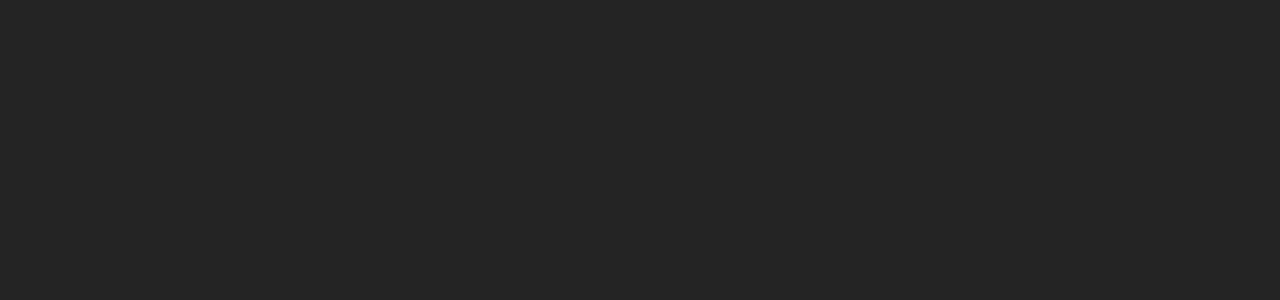
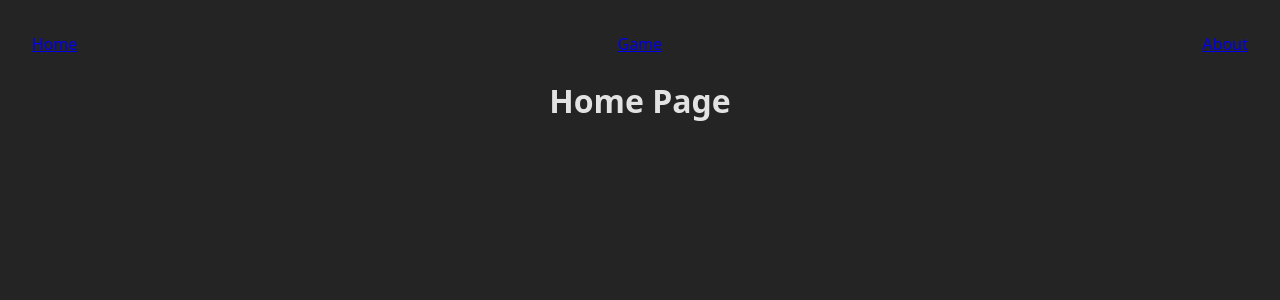
Before and after one commit to Bkeefe901/SBAmod320_ReactWebApp, a React (Vite) app: page / in a window 1280 px wide. Before the commit this address had no page. Shown: the top 300 px of the page. Built offline with nearby package versions, Linux system fonts and the light colour scheme.

Commit message:
Got Basic set up for games page set up, with data from api

```diff
--- a/package.json
+++ b/package.json
@@ -10,6 +10,7 @@
     "preview": "vite preview"
   },
   "dependencies": {
+    "axios": "^1.12.2",
     "dotenv": "^17.2.3",
     "react": "^19.1.1",
     "react-dom": "^19.1.1",
--- a/src/App.jsx
+++ b/src/App.jsx
@@ -1,16 +1,25 @@
 import { useState, useEffect, useReducer } from 'react';
 import { Routes, Route } from 'react-router-dom';
 import './App.css'
+
+// Pages
+import HomePage from './pages/HomePage';
+import GamePage from './pages/GamePage';
+import NotFound from './pages/NotFound';
+
+// Components
+import NavBar from './components/NavBar';
 
 function App() {
 
 
   return (
     <>
+      <NavBar />
       <Routes>
-        <Route />
-        <Route />
-        <Route />
+        <Route path="/" element={<HomePage />}/>
+        <Route path="/game" element={<GamePage />}/>
+        <Route path="*" element={<NotFound />}/>
       </Routes>
 
     </>
--- /dev/null
+++ b/src/components/NavBar.jsx
@@ -0,0 +1,28 @@
+import { Link } from "react-router-dom";
+
+export default function NavBar() {
+    let style = {
+        padding: 0,
+        width: '100%',
+        margin: 0,
+        display: 'flex',
+        justifyContent: 'space-between',
+        listStyle: 'none'
+    }
+
+    return (
+        <nav width={'100%'}>
+            <ul style={style}>
+                <Link to={"/"}>
+                    <li>Home</li>
+                </Link>
+                <Link to={"game"}>
+                    <li>Game</li>
+                </Link>
+                <Link to={"About"}>
+                    <li>About</li>
+                </Link>
+            </ul>
+        </nav>
+    )
+}
--- /dev/null
+++ b/src/pages/GamePage.jsx
@@ -0,0 +1,89 @@
+import { useState, useEffect } from "react";
+import axios from "axios";
+
+
+export default function GamePage() {
+    const [data, setData] = useState(null);
+    const [deck, setDeck] = useState(null);
+
+    let urlStr = `https://deckofcardsapi.com/api/deck/${deck ? deck : "new"}/draw/?count=4`;
+    // need conditional str like:
+    // // let urlStr = "https://deckofcardsapi.com/api/${deck ? deck_id : "new"}/new/draw/?count=${cards ? cards : 4}";
+
+
+    useEffect(() => {
+        async function getData() {
+            try {
+
+
+                let res = await axios.get(urlStr);
+
+                //console.log(res.data);
+                setData(res.data);
+                // need to get the deck id and save it for drawing new cards
+                setDeck(res.data.deck_id);
+
+            } catch (err) {
+                console.error(err.message);
+
+            }
+        }
+
+        getData();
+
+    }, []);
+
+
+    // function cardValue(card){
+    //     if(card.value == 'A'){
+    //         return 11;
+    //     }else if(card.value == 'J' || 'Q' || 'K'){
+    //         return 10;
+    //     }else{
+    //         return Number(card);
+    //     }
+    // }
+
+    // need to conditionally add new image for each hit
+    // need logic for dealer to draw or hold after player hits stand
+    // need to keep track of score bust bust and
+
+
+    let loading = () => {
+        return <h1>Loading</h1>
+    }
+
+    let loaded = () => {
+
+
+
+        return (
+            <>
+                <h2>Dealer's Cards</h2>
+                <div>
+                    <img src={data.cards[0].image} alt={data.cards[0].code} />
+                    <img src={data.cards[1].image} alt={data.cards[1].code} />
+                </div>
+                <br />
+                <br />
+                <br />
+                <h2>Your Cards</h2>
+                <div>
+                    <img src={data.cards[2].image} alt={data.cards[2].code} />
+                    <img src={data.cards[3].image} alt={data.cards[3].code} />
+                </div>
+                {/* <h3>Count: {cardValue(data.cards[2].value) + cardValue(data.cards[3].code)}</h3> */}
+                <div className="buttonCluster">
+                    <button>Hit</button>
+                    <button>Stand</button>
+                    <button>Double</button>
+                    <button>Split</button>
+                </div>
+            </>
+        )
+    }
+
+
+
+    return data ? loaded() : loading();
+}
--- /dev/null
+++ b/src/pages/HomePage.jsx
@@ -0,0 +1,3 @@
+export default function HomePage(){
+    return <h1>Home Page</h1>
+}
--- /dev/null
+++ b/src/pages/NotFound.jsx
@@ -0,0 +1,3 @@
+export default function NotFound(){
+    return <h1>404 Page Not Found</h1>
+}
```
Also changed, not shown: 1 other file (tests, documents, lock files or other folders).
